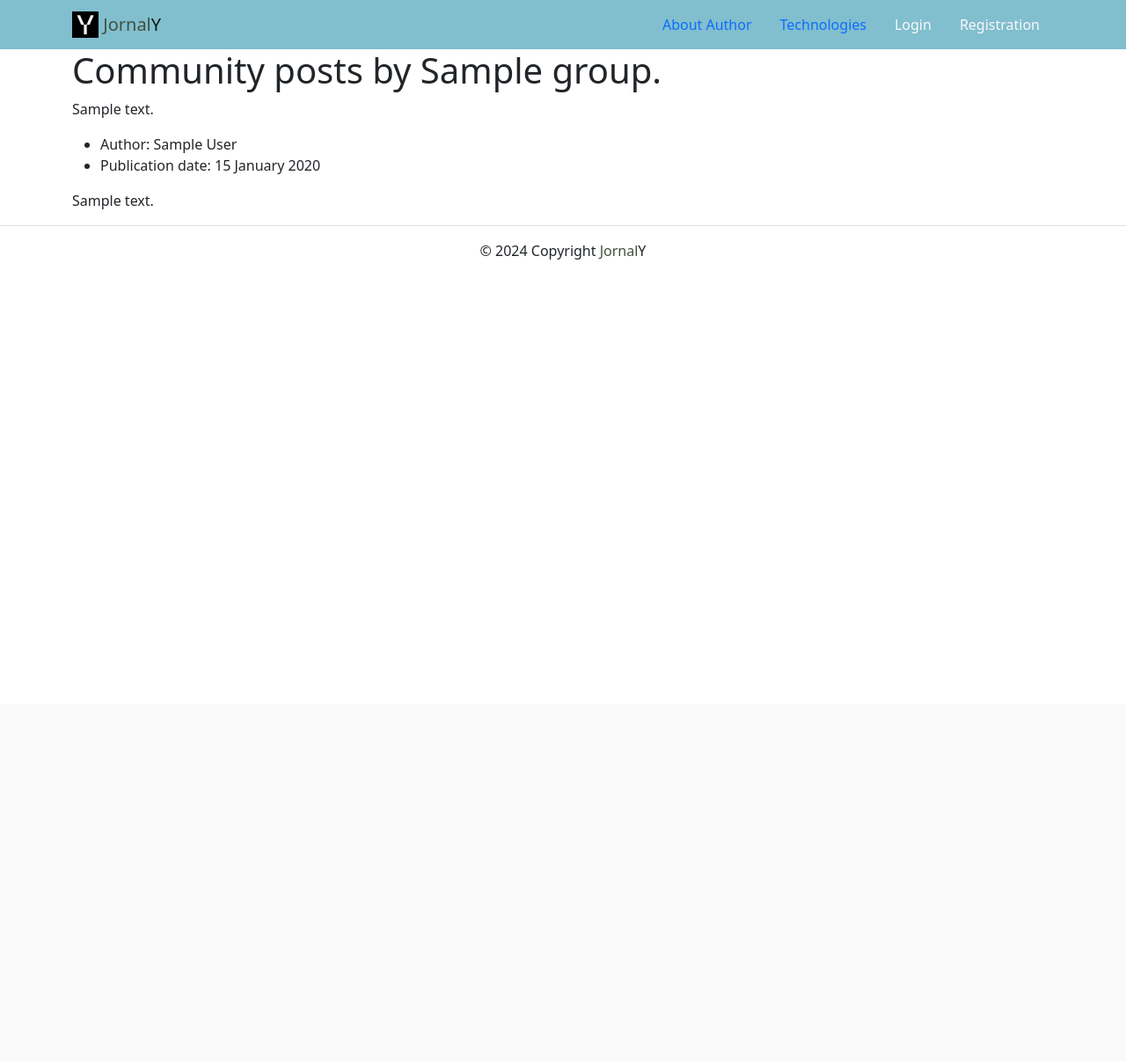
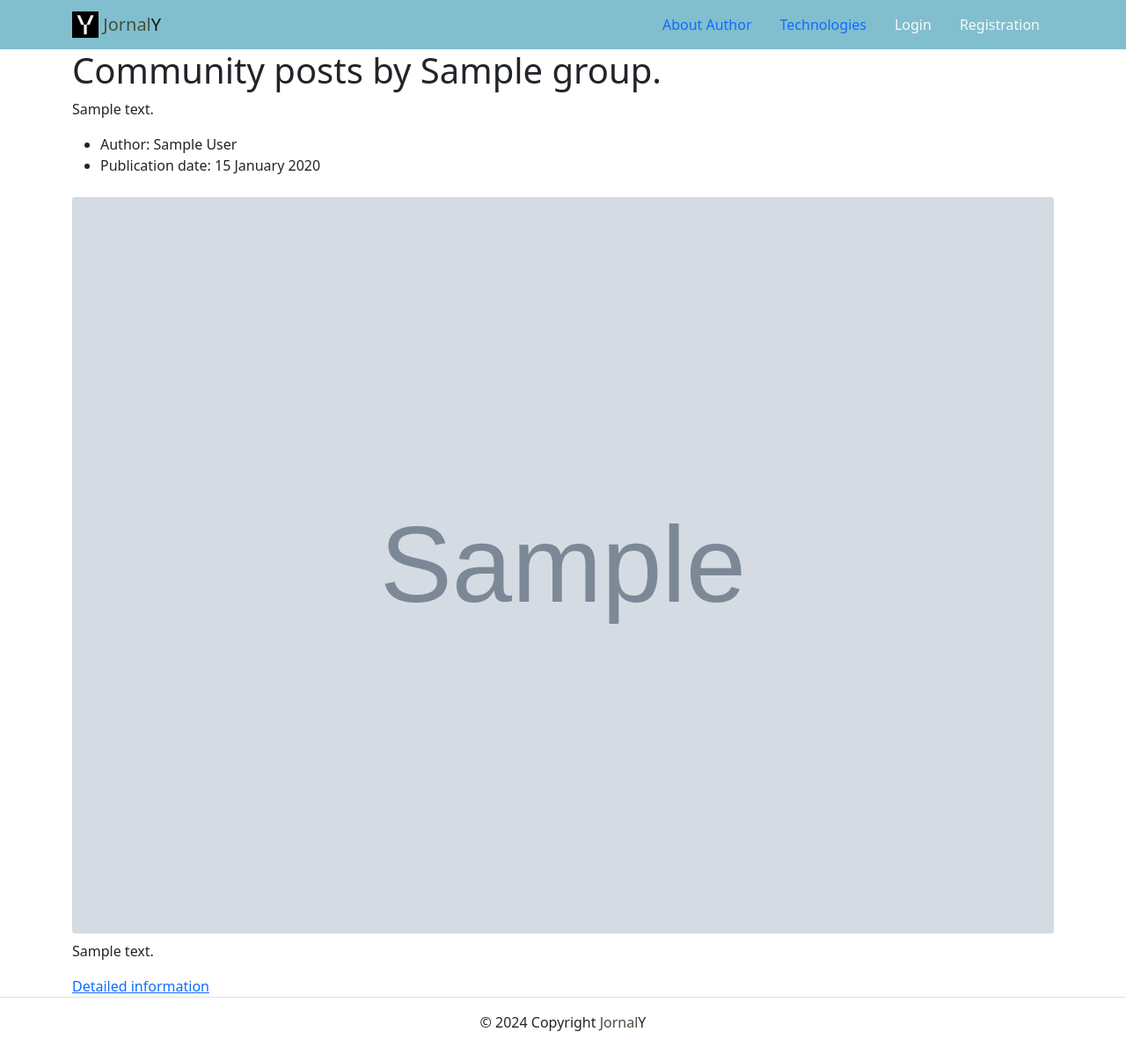
Before and after one commit to dev-lymar/JornalY, a Django app: a page that uses templates/posts/group_list.html in a window 1280 px wide. Shown: the whole page at 88% size. Before the commit the page ends 295 px from the top, so only its background shows below. Run offline with Django 5.2, Linux system fonts and the light colour scheme; tables that the repository leaves empty hold one stand-in row (values such as "Sample post"); grey boxes marked "Sample" are stand-in pictures; parts of the project's set-up code (start-up, migrations or seed data) failed here and were passed over; some libraries are stand-ins or nearby versions.

Commit message:
Fixed group list template

```diff
--- a/templates/posts/group_list.html
+++ b/templates/posts/group_list.html
@@ -1,4 +1,5 @@
 {% extends 'base.html' %}
+{% load thumbnail %}
 
 {% block title %}
   {{ title }}
@@ -19,7 +20,11 @@
                   Publication date: {{ post.pub_date|date:"d E Y" }}
                 </li>
               </ul>
+              {% thumbnail post.image "960x339" crop="center" upscale=True as im %}
+                <img class="card-img my-2" src="{{ im.url }}">
+              {% endthumbnail %}
             <p>{{ post.text }}</p>
+              <a href="{% url 'posts:post_detail' post_id=post.id %}">Detailed information</a>
             </article>
             {% if not forloop.last %}
               <hr>
```
